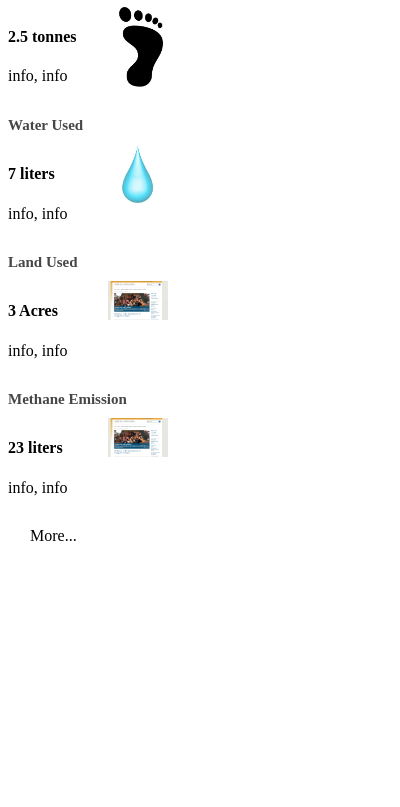
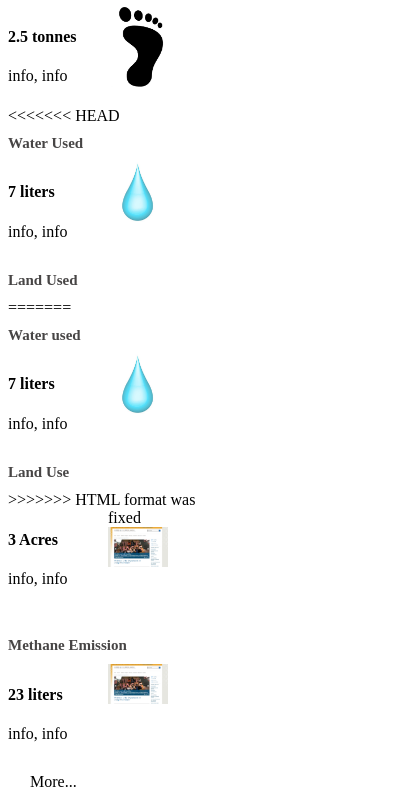
Before and after one commit to IsitaB/treehacks2021, a browser extension: page extension/popup.html in a window 400 px wide. Shown: the part 137-944 px from the top of the page. Before the commit the page ends 844 px from the top, so only its background shows below. Drawn offline with Linux system fonts and the light colour scheme.

```diff
--- a/extension/popup.html
+++ b/extension/popup.html
@@ -30,6 +30,7 @@
 
 	<div>
 		<div style="width: 100%;">
+<<<<<<< HEAD
 			<h1 style="color:rgb(71, 69, 69); font-size:15px;"> Water Used</h1>
 
 			<div style="width: 50%; height: 100px; float: left">
@@ -47,6 +48,25 @@
 	<div>
 		<div style="width: 100%;">
 			<h1 style="color:rgb(71, 69, 69); font-size:15px;">Land Used</h1>
+=======
+			<h1 style="color:rgb(71, 69, 69); font-size:15px;"> Water used</h1>
+
+			<div style="width: 50%; height: 100px; float: left">
+				<h4>7 liters</h4>
+				<p>info, info</p>
+			</div>
+
+			<div style="margin-left: 50%; height: 100px; background: none;">
+				<img src="drop.PNG" style="width:60%"> </div>
+		</div>
+	</div>
+
+
+	<!---Third Grid: Land Used -->
+	<div>
+		<div style="width: 100%;">
+			<h1 style="color:rgb(71, 69, 69); font-size:15px;">Land Use</h1>
+>>>>>>> HTML format was fixed
 
 			<div style="width: 50%; height: 100px; float: left">
 				<h4>3 Acres</h4>
```
Also changed, not shown: extension/manifest.json.
